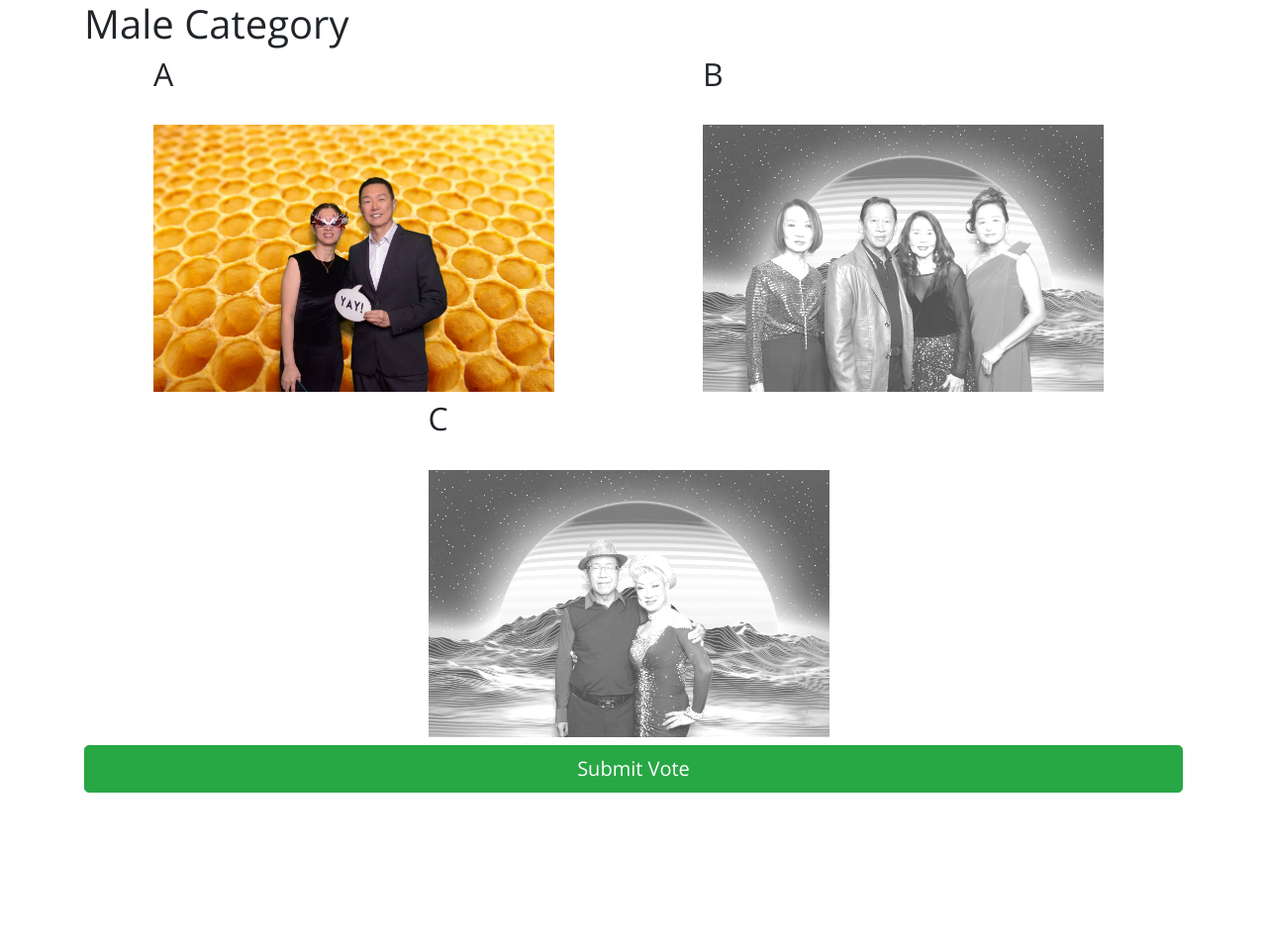
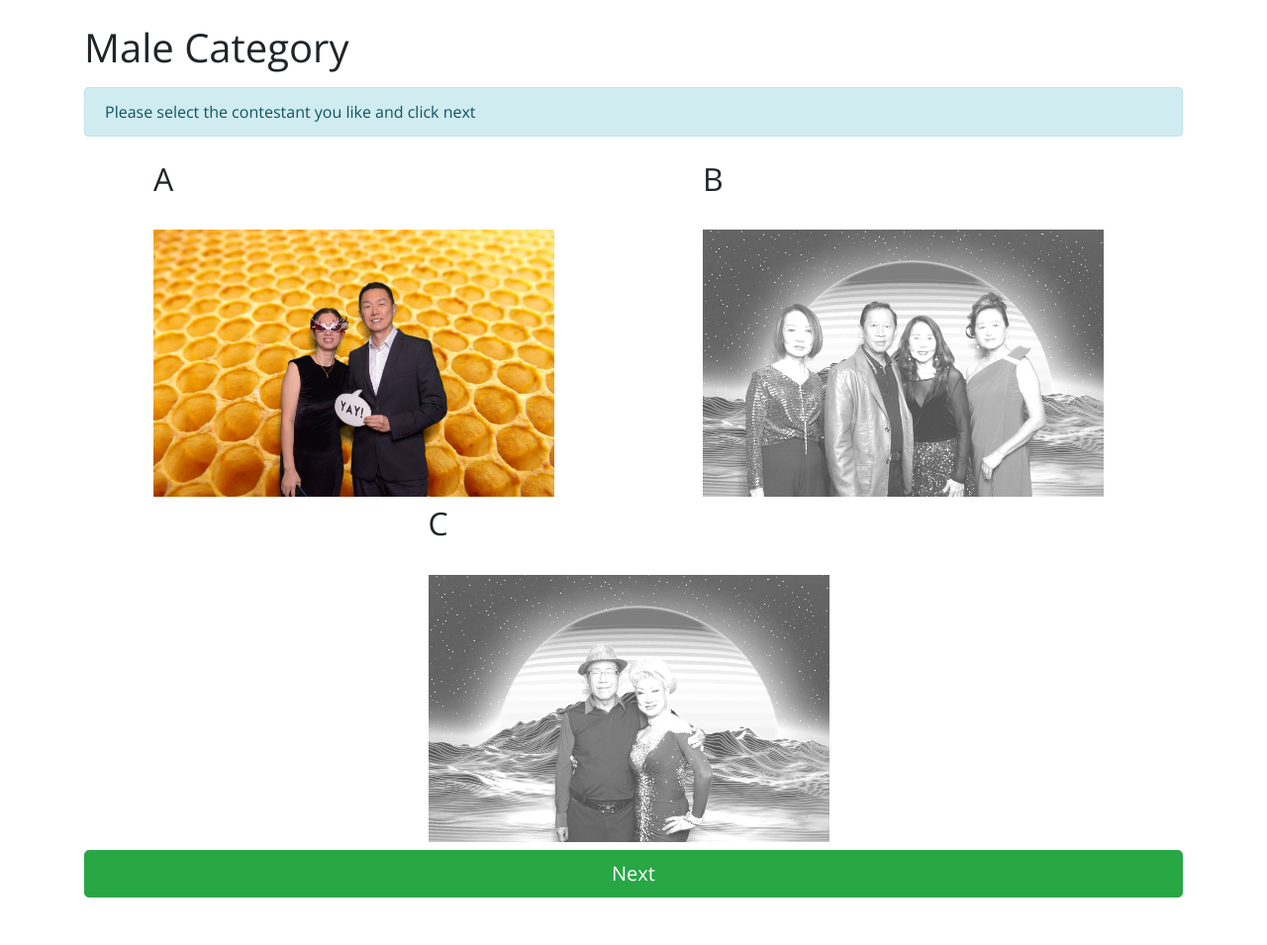
Before and after one commit to upieez/polling, a Node server app: template views/pages/male.ejs in a window 1280 px wide. Shown: the whole page at 99% size. Before the commit the page ends 801 px from the top, so only its background shows below. Run offline with Node 20, Linux system fonts and the light colour scheme; the template is opened without the code that fills it, so the values that code supplies are empty.

Commit message:
info added and spinner for loading

```diff
--- a/models/index.js
+++ b/models/index.js
@@ -9,11 +9,8 @@ module.exports = (db) => {
 
 			connection.query(query, (error, results) => {
 				beforeUpdatedResult = results;
-				io.on(`connection`, (socket) => {
+				io.on(`connection`, (_socket) => {
 					io.emit('update', results);
-					socket.on('disconnect', () => {
-						console.log('someone disconnected');
-					});
 				});
 				connection.release();
 				// Handle error after the release.
--- a/views/pages/male.ejs
+++ b/views/pages/male.ejs
@@ -1,7 +1,12 @@
 <%- include('../templates/header'); -%>
 
 <div class="container">
-	<h1>Male Category</h1>
+	<h1 class="mt-4">Male Category</h1>
+
+	<div class="alert alert-info mt-3 mb-4" role="alert">
+		Please select the contestant you like and click next
+	</div>
+
 	<form action="/vote" method="post">
 		<div class="contestant-selector">
 			<div class="image-container">
@@ -33,9 +38,9 @@
 				<button
 					id="maleBtn"
 					type="submit"
-					class="btn btn-success btn-lg btn-block"
+					class="btn btn-success btn-lg btn-block mb-5"
 				>
-					Submit Vote
+					Next
 				</button>
 			</div>
 		</div>
@@ -46,6 +51,8 @@
 	maleBtn.addEventListener('click', () => {
 		setTimeout(() => {
 			maleBtn.disabled = true;
+			maleBtn.innerHTML =
+				'<span class="spinner-border spinner-border-sm" role="status" aria-hidden="true"></span> Loading...';
 		}, 0);
 	});
 </script>
```
Also changed, not shown: views/pages/female.ejs (+10 -3 lines), views/pages/group.ejs (+10 -3 lines), views/pages/result.ejs (+15 -15 lines).
